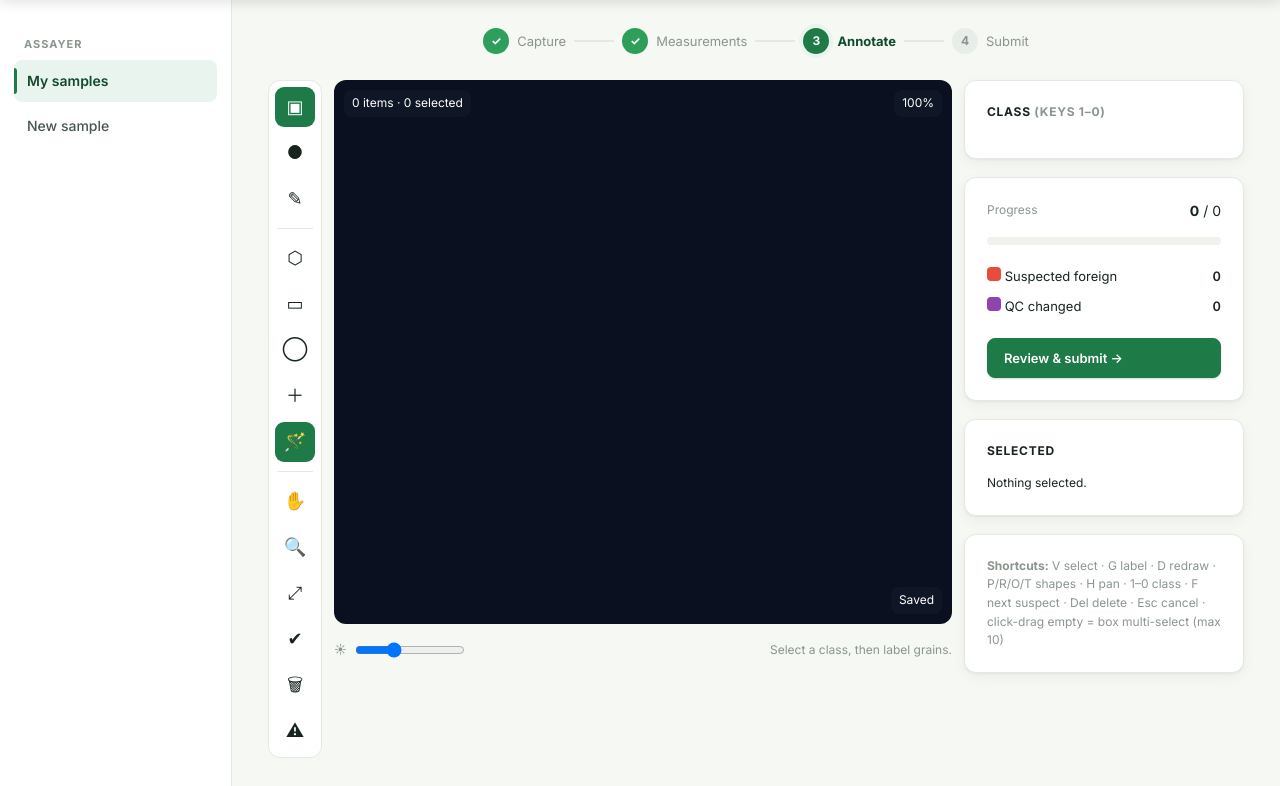
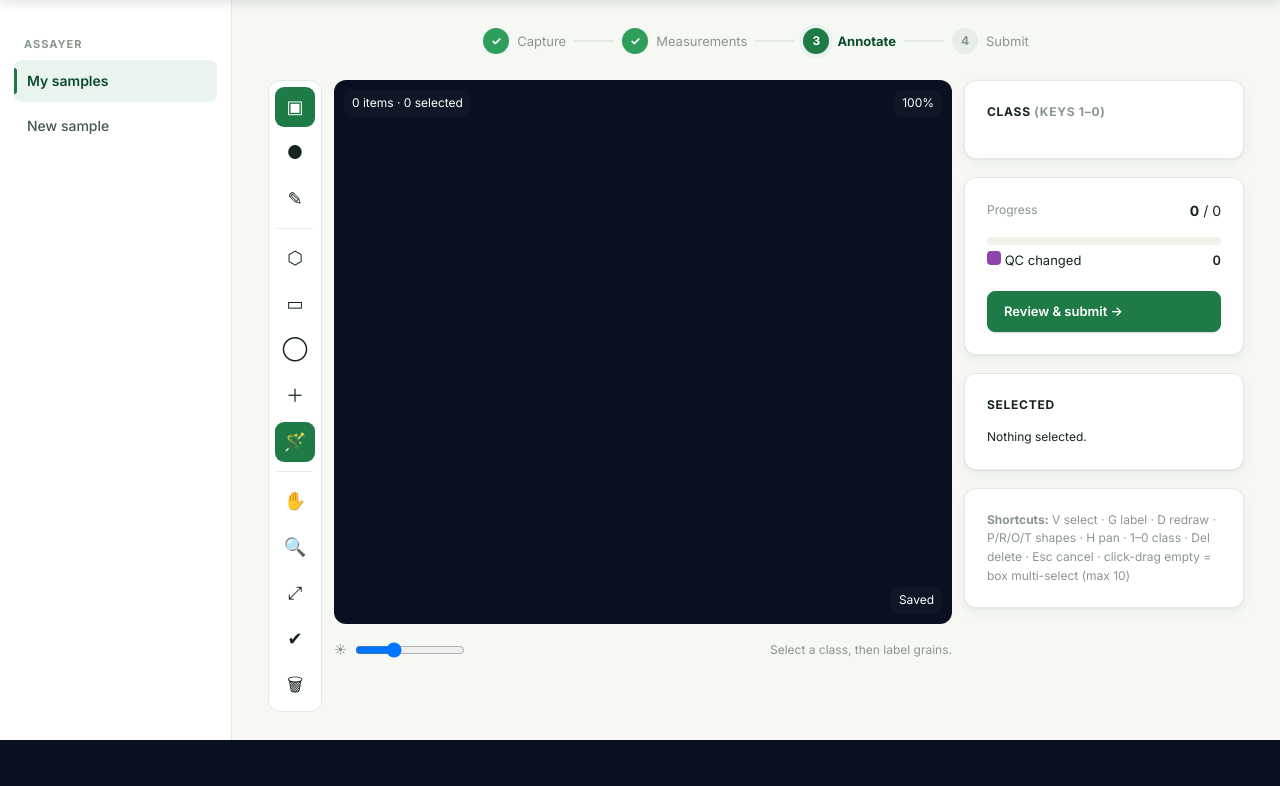
Before and after one commit to Vedansh-Innovations/Grainvision_annotation, a Django app: template templates/annotation/canvas.html in a window 1280 px wide. Shown: the part 60-846 px from the top of the page. After the commit the page ends 800 px from the top, so only its background shows below. Run offline with Django 5.2, Linux system fonts and the light colour scheme; the template is opened without the code that fills it, so the values that code supplies are empty.

Commit message:
Update canvas.html

```diff
--- a/templates/annotation/canvas.html
+++ b/templates/annotation/canvas.html
@@ -60,7 +60,6 @@
     <div class="tbtn" data-act="fit" title="Fit (0)">⤢</div>
     <div class="tbtn" data-act="finish" title="Finish polygon (Enter)">✔</div>
     <div class="tbtn danger" data-act="delete" title="Delete selected (Del)">🗑</div>
-    <div class="tbtn" data-act="suspect" title="Next suspected foreign (F)">⚠</div>
   </div>
 
   <div>
@@ -85,12 +84,11 @@
     <div class="card">
       <div class="flex-between"><span class="muted small">Progress</span><span><strong id="doneCount">0</strong> / <span id="totalCount">0</span></span></div>
       <div class="progress-bar mt"><div class="fill" id="progFill" style="background:var(--teal,#0d9488);width:0%"></div></div>
-      <div class="legend-row mt"><span><span class="sw" style="background:#E74C3C;display:inline-block"></span> Suspected foreign</span><strong class="cnt" id="susCount">0</strong></div>
       <div class="legend-row"><span><span class="sw" style="background:#8e44ad;display:inline-block"></span> QC changed</span><strong class="cnt" id="qcCount">0</strong></div>
       <a class="btn btn-primary mt" style="width:100%;text-align:center" href="{% url 'annotation:pre_submit' pk=submission.id %}">Review &amp; submit →</a>
     </div>
     <div class="card"><div class="card-title">Selected</div><div class="small" id="selInfo">Nothing selected.</div></div>
-    <div class="card small muted desk-shortcuts"><strong>Shortcuts:</strong> V select · G label · D redraw · P/R/O/T shapes · H pan · 1–{{ labels|length }} class · F next suspect · Del delete · Esc cancel · click-drag empty = box multi-select (max 10)</div>
+    <div class="card small muted desk-shortcuts"><strong>Shortcuts:</strong> V select · G label · D redraw · P/R/O/T shapes · H pan · 1–{{ labels|length }} class · Del delete · Esc cancel · click-drag empty = box multi-select (max 10)</div>
   </div>
 </div>
 
@@ -124,7 +122,6 @@
   function fit(){const r=stage.getBoundingClientRect();const s=Math.min(r.width/W,r.height/H)*0.96;view={scale:s,x:(r.width-W*s)/2,y:(r.height-H*s)/2};render();}
   function zoomAt(sx,sy,f){const ix=(sx-view.x)/view.scale,iy=(sy-view.y)/view.scale;view.scale=Math.max(0.05,Math.min(40,view.scale*f));view.x=sx-ix*view.scale;view.y=sy-iy*view.scale;render();}
   const pById=id=>particles.find(p=>p.id===id);
-  const isSus=p=>p.features&&p.features.foreign_suspect&&p.label==='unlabeled';
   const norm=(a,b)=>[Math.min(a[0],b[0]),Math.min(a[1],b[1]),Math.max(a[0],b[0]),Math.max(a[1],b[1])];
   const centroid=poly=>{let x=0,y=0;poly.forEach(p=>{x+=p[0];y+=p[1];});return [x/poly.length,y/poly.length];};
   const labelName=v=>{const l=labels.find(x=>x.value===v);return l?l.label:v;};
@@ -137,13 +134,13 @@
     img.setAttributeNS('http://www.w3.org/1999/xlink','href',cropImg); img.setAttribute('href',cropImg);
     img.style.filter='brightness('+document.getElementById('bright').value+'%)'; g.appendChild(img);
     particles.forEach(p=>{
-      const col=colorOf[p.label]||'#95A5A6', selected=sel.has(p.id), sus=isSus(p), qc=p.qc_overridden;
+      const col=colorOf[p.label]||'#95A5A6', selected=sel.has(p.id), qc=p.qc_overridden;
       g.appendChild(el('polygon',{points:p.polygon.map(q=>q.join(',')).join(' '),
         fill:hexA(col,p.label==='unlabeled'?0.06:0.28),
-        stroke: selected?'#22d3ee':(qc?'#8e44ad':(sus?'#E74C3C':col)),
-        'stroke-width':(selected?2.6:(qc||sus?1.8:1.1)),'stroke-dasharray':sus?'4,3':'',
+        stroke: selected?'#22d3ee':(qc?'#8e44ad':col),
+        'stroke-width':(selected?2.6:(qc?1.8:1.1)),
         'vector-effect':'non-scaling-stroke','data-id':p.id,'class':'poly'}));
-      if(sus||qc){const c=centroid(p.polygon);const t=el('text',{x:c[0],y:c[1],fill:qc?'#8e44ad':'#E74C3C','font-size':13/view.scale,'text-anchor':'middle','dominant-baseline':'central','pointer-events':'none'});t.textContent=qc?'QC':'⚠';g.appendChild(t);}
+      if(qc){const c=centroid(p.polygon);const t=el('text',{x:c[0],y:c[1],fill:'#8e44ad','font-size':13/view.scale,'text-anchor':'middle','dominant-baseline':'central','pointer-events':'none'});t.textContent='QC';g.appendChild(t);}
     });
     if(sel.size===1&&(tool==='select'||tool==='redraw')){const p=pById([...sel][0]);if(p)p.polygon.forEach((q,i)=>g.appendChild(el('circle',{cx:q[0],cy:q[1],r:4/view.scale,fill:'#fff',stroke:'#22d3ee','stroke-width':1.5/view.scale,'class':'vh','data-idx':i})));}
     if(draft){
@@ -166,7 +163,6 @@
     document.getElementById('selcount').textContent=sel.size;
     document.getElementById('totalCount').textContent=total;
     document.getElementById('doneCount').textContent=done;
-    document.getElementById('susCount').textContent=particles.filter(isSus).length;
     document.getElementById('qcCount').textContent=particles.filter(p=>p.qc_overridden).length;
     document.getElementById('progFill').style.width=(total?Math.round(done/total*100):0)+'%';
     labels.forEach(l=>{const c=document.getElementById('cc_'+l.value);if(c)c.textContent=particles.filter(p=>p.label===l.value).length;});
@@ -205,9 +201,8 @@
     if(sel.size===0){info.textContent='Nothing selected.';return;}
     if(sel.size>1){info.innerHTML='<strong>'+sel.size+'</strong> selected. Pick a class (or press 1–5) to tag them all, or 🗑 to delete.';return;}
     const p=pById([...sel][0]);
-    info.innerHTML='#'+p.particle_id+' · <strong style="color:'+colorOf[p.label]+'">'+labelName(p.label)+'</strong><br><span class="muted">'+(p.origin==='auto'?'auto':'added')+(p.qc_overridden?' · QC changed':'')+(p.features&&p.features.foreign_suspect?' · ⚠ suspect':'')+'</span>';
+    info.innerHTML='#'+p.particle_id+' · <strong style="color:'+colorOf[p.label]+'">'+labelName(p.label)+'</strong><br><span class="muted">'+(p.origin==='auto'?'auto':'added')+(p.qc_overridden?' · QC changed':'')+'</span>';
   }
-  function nextSuspect(){const list=particles.filter(isSus);if(!list.length){setStatus('No suspected foreign left.');return;}const p=list[0],c=centroid(p.polygon),r=stage.getBoundingClientRect();view.scale=Math.min(8,Math.max(view.scale,2));view.x=r.width/2-c[0]*view.scale;view.y=r.height/2-c[1]*view.scale;selectTool('select');sel=new Set([p.id]);selInfo();setStatus('Suspected foreign — set its class.');}
   const hitId=ev=>{const t=ev.target;return (t&&t.classList&&t.classList.contains('poly'))?parseInt(t.getAttribute('data-id')):null;};
   function finishDraft(){if(!draft)return;
     if((draft.type==='polygon')&&draft.pts.length>=3)addShape(draft.pts.slice());
@@ -270,7 +265,7 @@
 
   document.querySelectorAll('.tbtn[data-tool]').forEach(b=>b.onclick=()=>selectTool(b.dataset.tool));
   document.querySelectorAll('.tbtn[data-act]').forEach(b=>b.onclick=()=>{const a=b.dataset.act,r=stage.getBoundingClientRect();
-    if(a==='zoomin')zoomAt(r.width/2,r.height/2,1.2);if(a==='fit')fit();if(a==='suspect')nextSuspect();if(a==='finish')finishDraft();if(a==='delete')delSelected();
+    if(a==='zoomin')zoomAt(r.width/2,r.height/2,1.2);if(a==='fit')fit();if(a==='finish')finishDraft();if(a==='delete')delSelected();
     if(a==='wand'){magicWand=!magicWand;b.classList.toggle('active',magicWand);setStatus('Magic wand '+(magicWand?'ON — drawn shapes snap to the grain.':'OFF — shapes are kept as drawn.'));}});
   document.getElementById('bright').oninput=render;
 
@@ -279,7 +274,6 @@
     const k=e.key.toLowerCase(), map={v:'select',g:'grain',d:'redraw',p:'polygon',r:'rect',o:'ellipse',t:'point',h:'pan'};
     if(map[k]){selectTool(map[k]);return;}
     if(/^[1-9]$/.test(k)&&+k<=labels.length){const l=labels[+k-1];if(l)setActive(l.value);return;}
-    if(k==='f'){nextSuspect();return;}
     if(k==='w'){magicWand=!magicWand;const b=document.querySelector('.tbtn[data-act=wand]');if(b)b.classList.toggle('active',magicWand);setStatus('Magic wand '+(magicWand?'ON':'OFF'));return;}
     if(e.key==='Enter'){finishDraft();return;}
     if(e.key==='Escape'){draft=null;sel.clear();selInfo();render();return;}
```
